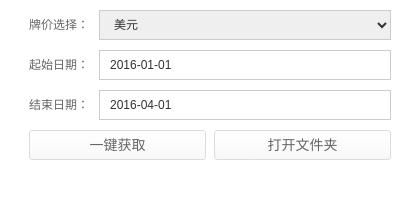
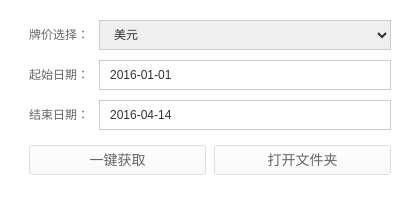
Before and after one commit to angryihan/crawler-for-currencies, an Electron app: page index.html in a window 420 px wide. Drawn offline with Linux system fonts and the light colour scheme; no server answers.

Commit message:
adjust ui

```diff
--- a/assets/css/index.css
+++ b/assets/css/index.css
@@ -19,11 +19,10 @@ body {
 	margin: 0 auto;
 }
 
-
-
 .btn-part {
 	width: 375px;
   overflow: hidden;
+  margin-top: 15px;
 }
 
 .btn-part a {
@@ -83,7 +82,7 @@ dl {
     font-size: 12px;
     color: #666;
     overflow: hidden;
-    margin-bottom: 10px;
+    margin-top: 10px;
 }
 
 dt,
--- a/index.html
+++ b/index.html
@@ -59,7 +59,7 @@
         <dl>
             <dt>结束日期：</dt>
             <dd>
-                <input type="text" id="endDate" placeholder="请输入结束日期" value="2016-04-01">
+                <input type="text" id="endDate" placeholder="请输入结束日期" value="2016-04-14">
             </dd>
         </dl>
 
--- a/main.js
+++ b/main.js
@@ -17,7 +17,7 @@ function createWindow() {
     resizable: false,
     fullscreenable: false,
     width: 420,
-    height: 220
+    height: 235
   })
 
   // and load the index.html of the app.
```
